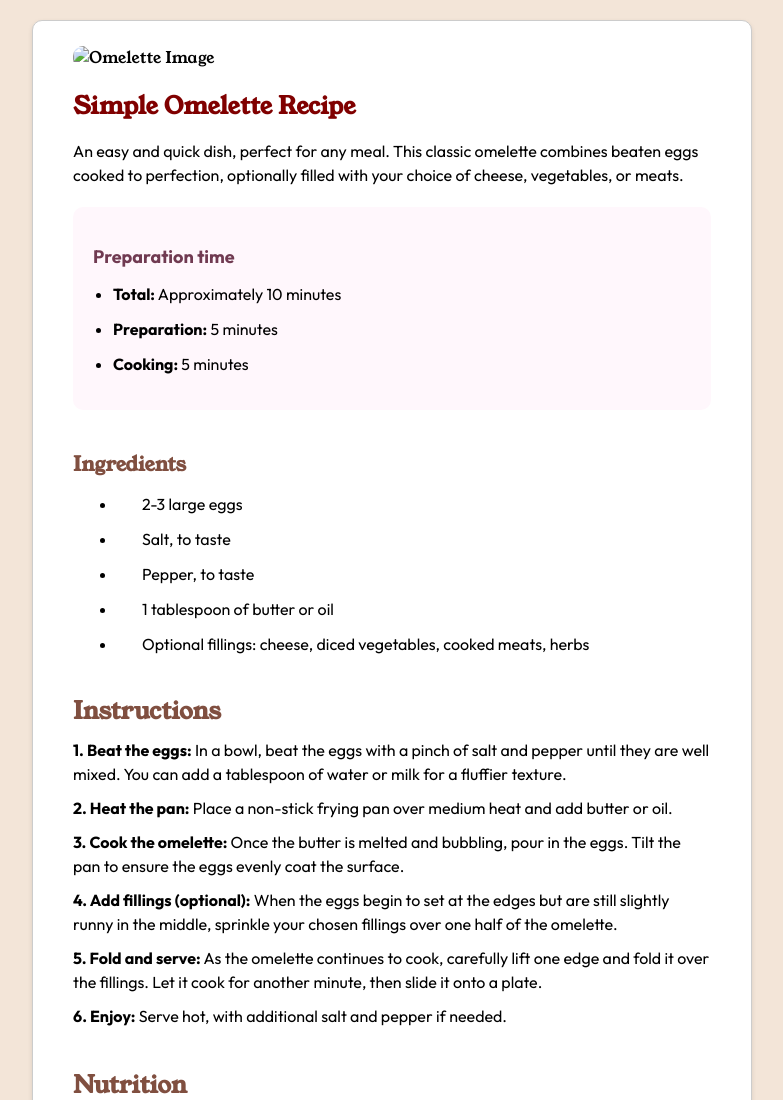
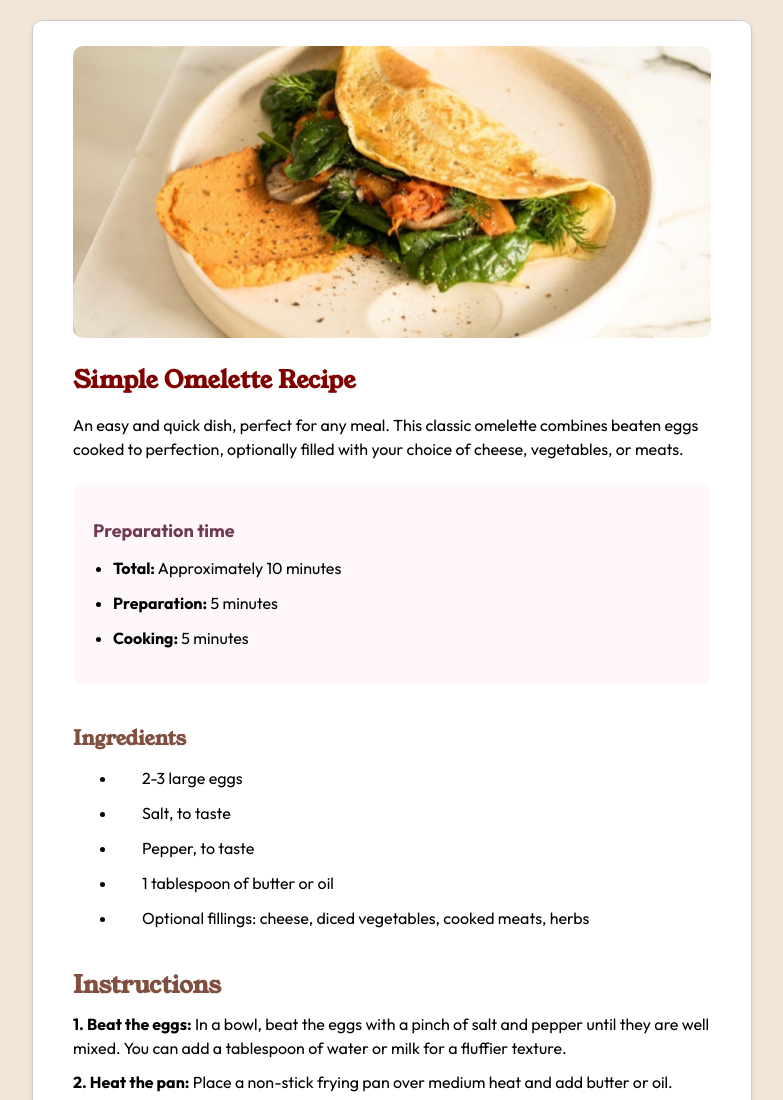
Before and after one commit to Nouman119/ommlette-landing-page, a plain HTML site: page index.html in a window 1280 px wide. Shown: the top 1100 px of the page, without its empty margins (248-1031 px from the left). Drawn offline with Linux system fonts and the light colour scheme.

Commit message:
Update index.html

```diff
--- a/index.html
+++ b/index.html
@@ -12,7 +12,7 @@
 <body>
 
     <div class="recipe-card">
-        <img src="images/food.jpg" alt="Omelette Image">
+        <img src="food.jpg" alt="Omelette Image">
         <h2>Simple Omelette Recipe</h2>
         <p>An easy and quick dish, perfect for any meal. This classic omelette combines beaten eggs cooked to perfection, optionally filled with your choice of cheese, vegetables, or meats.</p>
 
```
